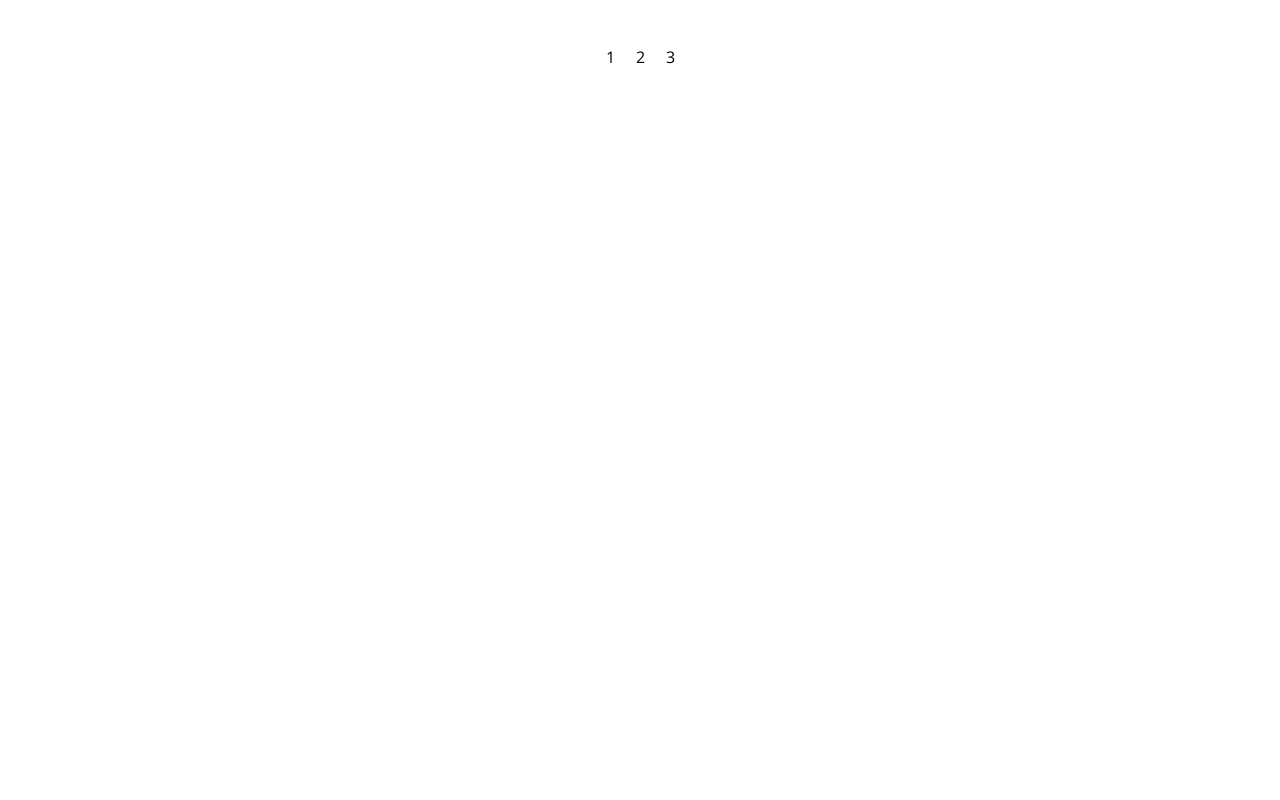
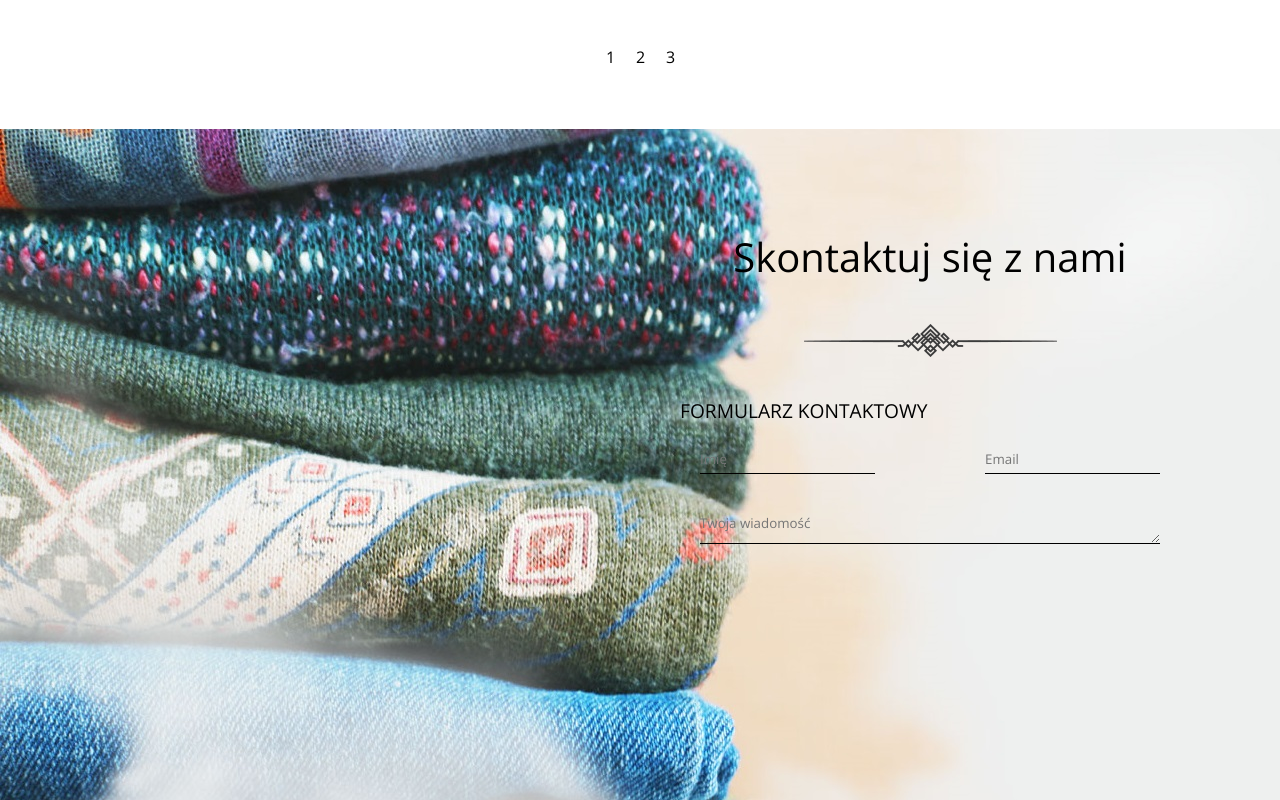
Before and after one commit to gruzin2046/OddajRzeczy, a React (Create React App) app: page / in a window 1280 px wide. Shown: the part 4200-5000 px from the top of the page. Before the commit the page ends 4329 px from the top, so only its background shows below. Built offline with nearby package versions, Linux system fonts and the light colour scheme.

Commit message:
form start

```diff
--- a/src/components/App.jsx
+++ b/src/components/App.jsx
@@ -5,6 +5,7 @@ import YellowBar from "./YellowBar.jsx"
 import FourSteps from './FourSteps';
 import AboutUs from './AboutUs';
 import HelpDesc from './HelpDesc';
+import Footer from './Footer';
 import { library } from '@fortawesome/fontawesome-svg-core'
 import { faHandHoldingHeart } from '@fortawesome/free-solid-svg-icons'
 import { faBoxOpen } from '@fortawesome/free-solid-svg-icons'
@@ -24,6 +25,7 @@ class App extends Component {
       <FourSteps />
       <AboutUs />
       <HelpDesc />
+      <Footer />
     </div>
     );
   }
--- a/src/components/footer.jsx
+++ b/src/components/footer.jsx
@@ -0,0 +1,28 @@
+import React, { Component } from "react";
+import './../css_files/Footer.scss';
+
+export default class Footer extends Component {
+    render() {
+        return (<div className="footer_container">
+            <div className="footer_image">
+                <div className="foorerFormContainer">
+                    <div className="footerForm">
+                        <p className="formTitle">Skontaktuj się z nami</p>
+                        <div className="decoration_image"></div>
+                        <div className="formLeft">
+                            <p>FORMULARZ KONTAKTOWY</p>
+                        </div>
+                        <div className="nameAndEmail">
+                            <input type="text" placeholder="Imię"></input>
+                            <input type="email" placeholder="Email"></input>
+                        </div>
+                        <div className="formLeft">
+                            <textarea className="message" placeholder="Twoja wiadomość"></textarea>
+                        </div>
+                    </div>
+                </div>
+            </div>
+        </div>
+        );
+    }
+}
--- a/src/css_files/YellowBar.scss
+++ b/src/css_files/YellowBar.scss
@@ -1,9 +1,9 @@
-.yellow_container {
-    //     background-image: url("../images/background-1.jpg");
-    //     background-size: 'cover';
-    //     background-position: 'center';
-    //     background-repeat: no-repeat;
-}
+// .yellow_container {
+//     //     background-image: url("../images/background-1.jpg");
+//     //     background-size: 'cover';
+//     //     background-position: 'center';
+//     //     background-repeat: no-repeat;
+// }
 
 .yellow_container {
     background-color: #FFD724;
--- a/src/css_files/footer.scss
+++ b/src/css_files/footer.scss
@@ -0,0 +1,56 @@
+.footer_container {
+    display: flex;
+    justify-content: center;
+}
+
+.footer_image {
+    background-image: url("../images/footer_bg_img.jpg");
+    //width: 1563px;
+    width: 100%;
+    height: 953px;
+    background-repeat: no-repeat;
+    background-size: cover;
+}
+
+.foorerFormContainer {
+    display: flex;
+    justify-content: flex-end;
+}
+
+.footerForm {
+    display: flex;
+    flex-direction: column;
+    align-items: center;
+    justify-content: center;
+    margin: 100px;
+    font-size: 1.2rem;
+    width: 500px;
+}
+
+.formTitle {
+    font-size: 2.5rem;
+}
+
+.formLeft {
+    display: flex;
+    align-self: flex-start;
+}
+
+.nameAndEmail {
+    width: 100%;
+    display: flex;
+    justify-content: space-between;
+}
+
+input,
+textarea {
+    height: 30px;
+    margin: 20px;
+    background: none;
+    border: none;
+    border-bottom: 1px solid black;
+}
+
+.message {
+    width: 460px;
+}
```
Also changed, not shown: src/images/footer_bg_img.jpg.
